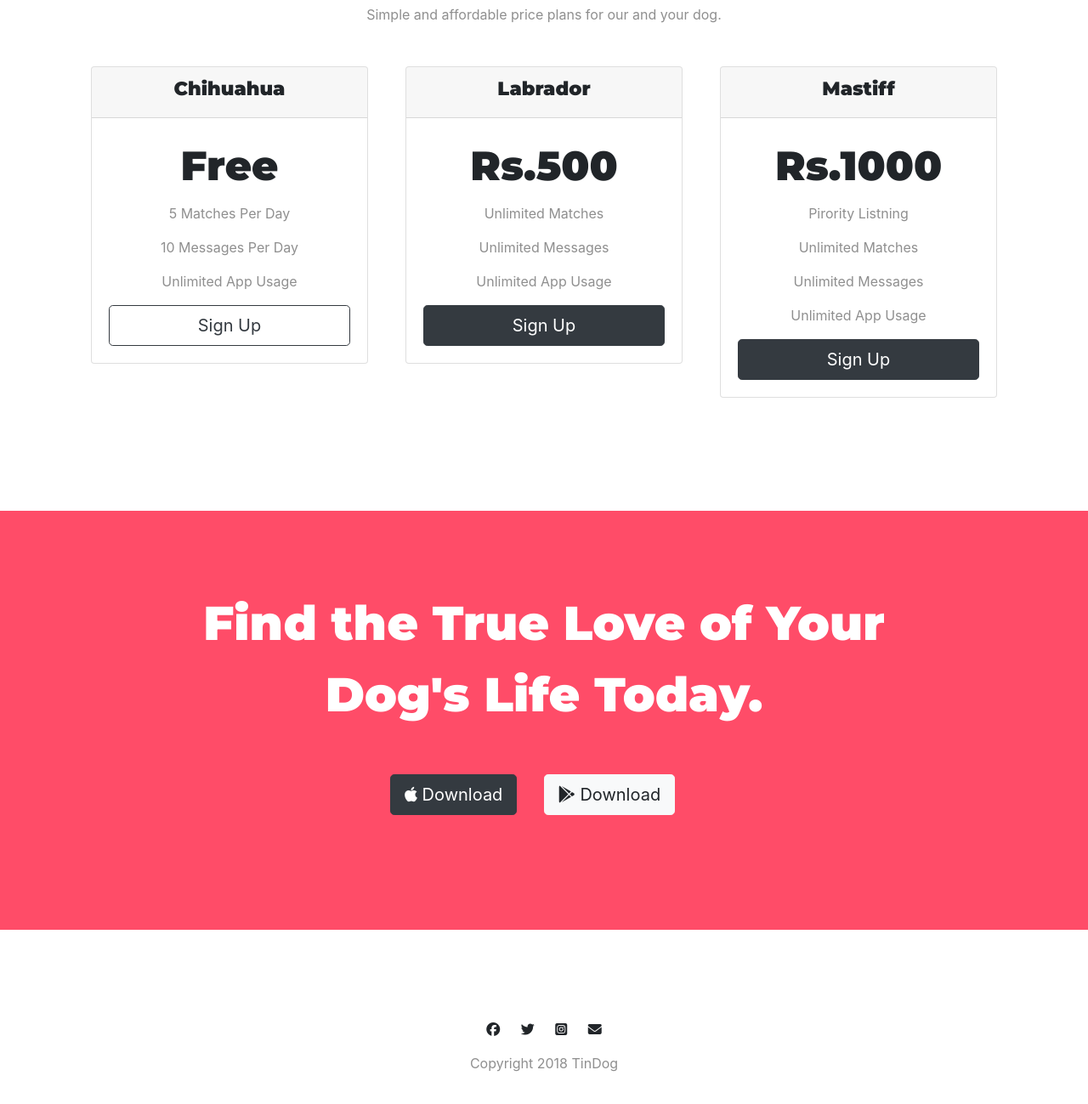
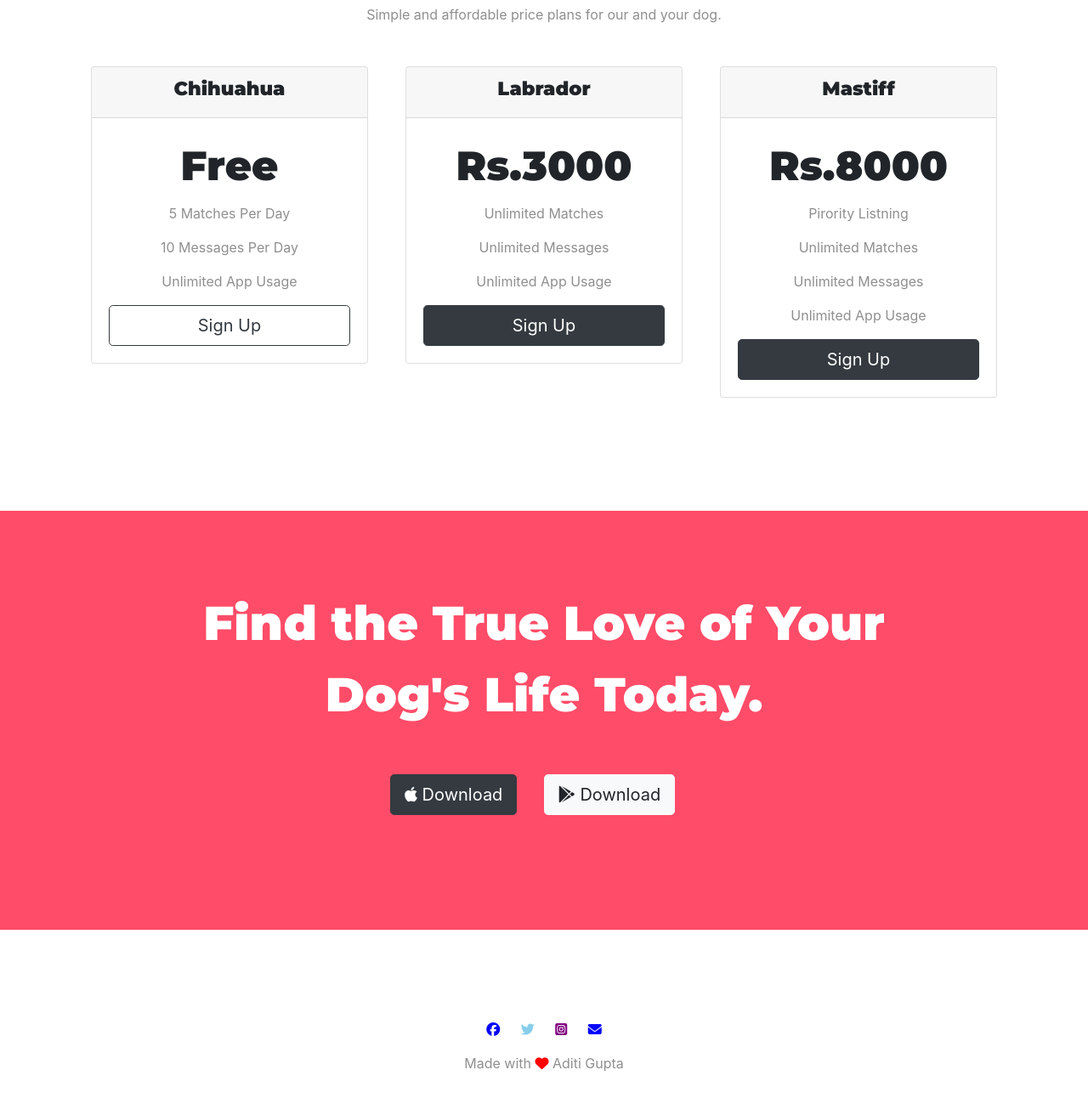
Before and after one commit to Aditi200/tindogwebsite, a plain HTML site: page index.html in a window 1280 px wide. Shown: the part 2135-3434 px from the top of the page at 85% size. Drawn offline with nearby package versions, Linux system fonts and the light colour scheme.

Commit message:
Add files via upload

```diff
--- a/index.html
+++ b/index.html
@@ -119,7 +119,7 @@
 				<h3>Labrador</h3>
 			</div>
 			<div class="card-body">
-				<h2 class="price-text">Rs.500</h2>
+				<h2 class="price-text">Rs.3000</h2>
 				<p>Unlimited Matches</p>
 				<p>Unlimited Messages</p>
 				<p>Unlimited App Usage</p>
@@ -131,7 +131,7 @@
 				<h3>Mastiff</h3>
 			</div>
 			<div class="card-body">
-				<h2 class="price-text">Rs.1000</h2>
+				<h2 class="price-text">Rs.8000</h2>
 				<p>Pirority Listning</p>
 				<p>Unlimited Matches</p>
 				<p>Unlimited Messages</p>
@@ -148,11 +148,11 @@
 </section>
 <!-- Footer -->
 <footer id="footer">
-	<i class="social-icon fab fa-facebook"></i>
-	<i class="social-icon fab fa-twitter"></i>
-	<i class="social-icon fab fa-instagram-square"></i>
-	<i class="social-icon fas fa-envelope"></i>
-	<p>Copyright 2018 TinDog</p>
+	<i class="social-icon fab fa-facebook" style="color: blue;"></i>
+	<i class="social-icon fab fa-twitter" style="color: skyblue;"></i>
+	<i class="social-icon fab fa-instagram-square" style="color: purple;"></i>
+	<i class="social-icon fas fa-envelope" style="color: blue;"></i>
+	<p>Made with <i class="fas fa-heart" style="color: red;"></i> Aditi Gupta</p>
 </footer>
 </body>
 </html>
```
